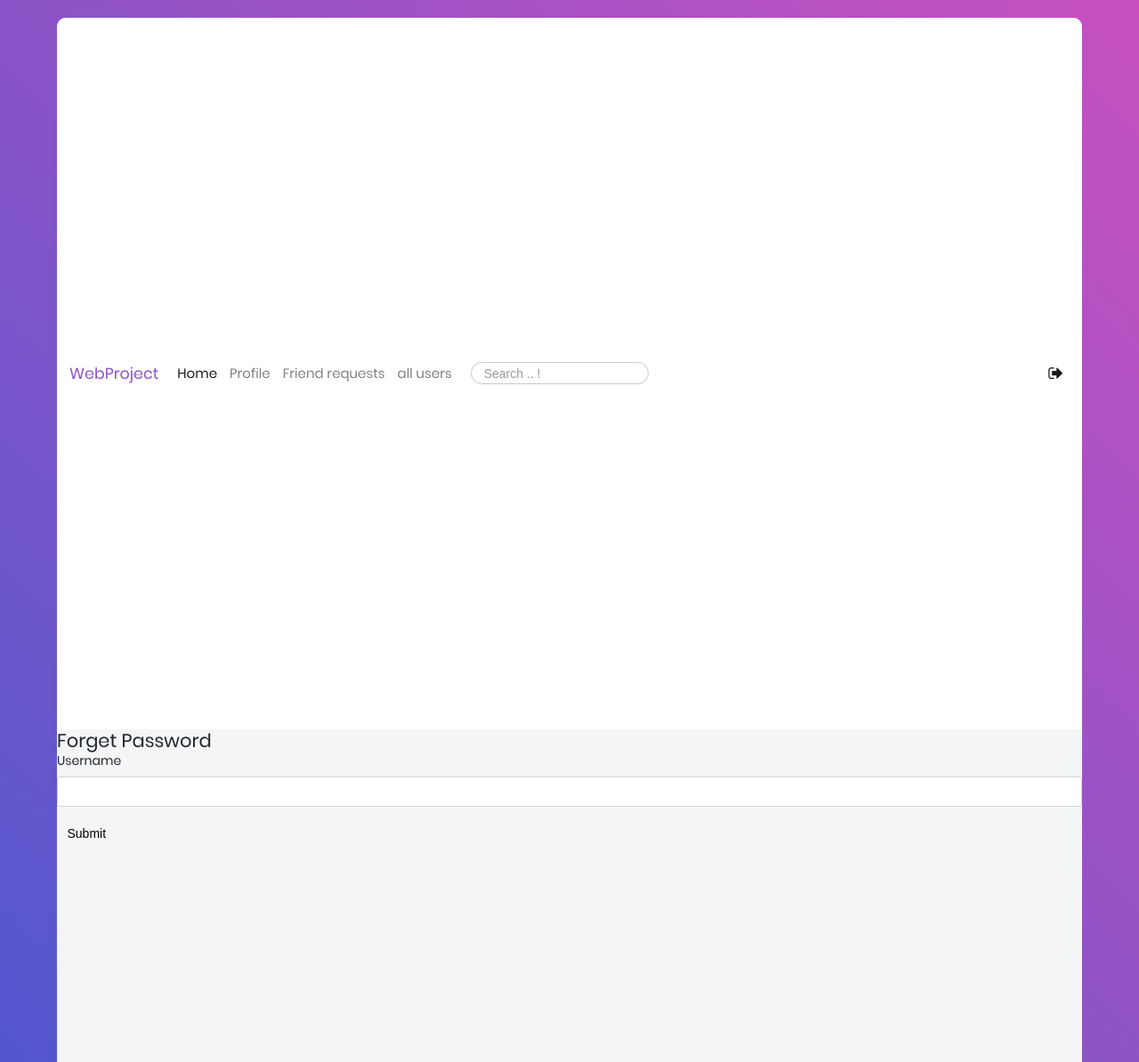
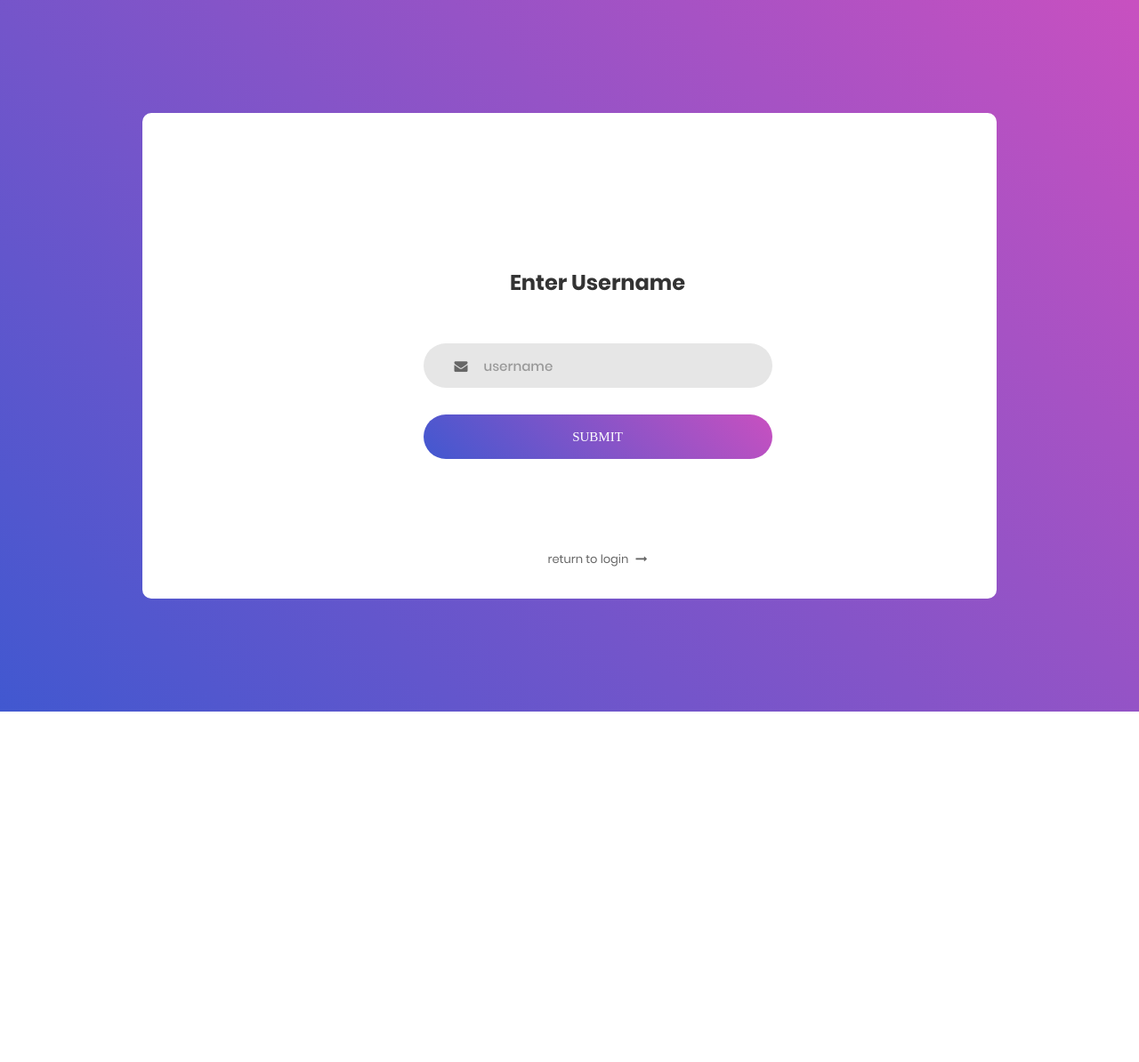
Before and after one commit to sufyanserdah/MyFirstDjangoProject, a Django app: page /forgot/forget-password/ in a window 1280 px wide. Shown: the top 1194 px of the page at 89% size. After the commit the page ends 800 px from the top, so only its background shows below. Run offline with Django 4.2, Linux system fonts and the light colour scheme; some libraries are stand-ins or nearby versions; some web fonts are replaced.

Commit message:
edit style of some pages and user can only login via email

```diff
--- a/users/templates/users/forget-password.html
+++ b/users/templates/users/forget-password.html
@@ -1,9 +1,34 @@
-{% extends "blog/base.html"%}
-{% block content %}
-<div class="continer">
+{% load static %}
+{% load crispy_forms_tags %}
+<!doctype html>
+<html class="no-js" lang="en">
+<head>
+    <meta charset="utf-8">
+    <meta http-equiv="x-ua-compatible" content="ie=edge">
+    <title>Web - Project</title>
+    <meta name="description" content="">
+    <meta name="viewport" content="width=device-width, initial-scale=1, shrink-to-fit=no">
+    <link rel="icon" type="image/png" href="#">
+
+    <link rel="manifest" href="site.webmanifest">
+    <link rel="apple-touch-icon" href="icon.png">
+    <!-- Place favicon.ico in the root directory -->
+    <link rel="stylesheet" href="{% static 'blog/css/vendor/bootstrap.min.css' %} " >
+    <link rel="stylesheet" href="{% static 'blog/css/vendor/font-awesome.min.css' %}">
+    <link rel="stylesheet" href="{% static 'blog/css/vendor/animate.css' %}">
+    <link rel="stylesheet" href="{% static 'blog/css/vendor/hamburgers.min.css' %}">
+    <link rel="stylesheet" href="{% static 'blog/css/util.css' %}">
+    <link rel="stylesheet" href="{% static 'blog/css/normalize.css' %}">
+    <link rel="stylesheet" href="{% static 'blog/css/main.css' %}">
+</head>
+<body>
+<div class="limiter">
+    <div class="container-login100">
+        <div class="wrap-login100">
+<div class="continer" style="padding-left:30%">
     <form class="form" method="post" id="form">
         {% csrf_token %}
-        <h4>Forget Password</h4>
+
 
         {% if messages %}
 
@@ -13,19 +38,53 @@
         </div>
         {% endfor %}
         {% endif %}
+        <span class="login100-form-title animated">
+            Enter Username
+        </span>
 
-
-        <div class="form-group">
-            <label for="password">Username</label>
-            <input type="text" name="username"  class="form-control">
-
+        <div class="wrap-input100 validate-input" data-validate="please enter your username" >
+            <input class="input100" type="text" name="username" placeholder="username" >
+            <span class="focus-input100"></span>
+            <span class="symbol-input100">
+            <i class="fa fa-envelope" aria-hidden="true"></i>
+        </span>
         </div>
 
 
 
-        <button class="btn" type="submit">Submit</button>
 
+        <div class="container-login100-form-btn">
+            <button class="login100-form-btn">
+                Submit
+            </button>
+        </div>
+        <div class="text-center p-t-100">
+            <a class="txt2" href="{% url 'blog-login' %}">
+                return to login
+                <i class="fa fa-long-arrow-right m-l-5" aria-hidden="true"></i>
+            </a>
+        </div>
     </form>
 </div>
 
-{% endblock %}
+</div></div></div>
+<script src=" {% static 'blog/js/vendor/modernizr-3.5.0.min.js' %}"></script>
+<script src="{% static 'blog/js/vendor/jquery-3.3.1.slim.min.js' %}" ></script>
+<script src="{% static 'blog/js/vendor/popper.min.js' %}" ></script>
+<script src="{% static 'blog/js/vendor/bootstrap.min.js' %}"  ></script>
+<script src="{% static 'blog/js/vendor/tilt.jquery.min.js' %}"></script>
+<script src="{% static 'blog/js/plugins.js' %}"></script>
+<script >
+    $('.js-tilt').tilt({
+        scale: 1.1
+    })
+</script>
+<script src="{% static 'blog/js/main.js' %}"></script>
+<!-- Google Analytics: change UA-XXXXX-Y to be your site's ID. -->
+<script>
+    window.ga=function(){ga.q.push(arguments)};ga.q=[];ga.l=+new Date;
+    ga('create','UA-XXXXX-Y','auto');ga('send','pageview')
+</script>
+<script src="https://www.google-analytics.com/analytics.js" async defer></script>
+</body>
+</html>
--- a/users/templates/users/login.html
+++ b/users/templates/users/login.html
@@ -49,8 +49,8 @@
 						Login
 					</span>
 
-                    <div class="wrap-input100 validate-input" data-validate="please enter your username" >
-                        <input class="input100" type="text" name="username" placeholder="username" >
+                    <div class="wrap-input100 validate-input" data-validate="please enter your Email" >
+                        <input class="input100" type="email" name="username" placeholder="Email" >
                         <span class="focus-input100"></span>
                         <span class="symbol-input100">
                         <i class="fa fa-envelope" aria-hidden="true"></i>
@@ -79,7 +79,7 @@
                                     Username / Password?
                                 </a>
                             </div>
-                            <div class="text-center p-t-136">
+                            <div class="text-center p-t-100">
                                 <a class="txt2" href="{% url 'blog-register' %}">
                                     Create your Account
                                     <i class="fa fa-long-arrow-right m-l-5" aria-hidden="true"></i>
--- a/users/views.py
+++ b/users/views.py
@@ -70,7 +70,7 @@ def login_user(request):
         try:
             user = authenticate(request, username=User.objects.get(email = username), password = password)
         except:
-            user = authenticate(request, username=username, password = password)
+            user = None
 
 
         if user is not None:
@@ -79,9 +79,9 @@ def login_user(request):
         else:
 
             try:
-                user = User.objects.get(username=username)
+                user = User.objects.get(username=User.objects.get(email = username))
             except User.DoesNotExist:
-                messages.warning(request,"Invalid Login, Username does not exist")
+                messages.warning(request,"Invalid Login, Email does not exist")
 
             else:
                 try:
```
Also changed, not shown: users/templates/users/change-password.html (+18 -2 lines), db.sqlite3.
